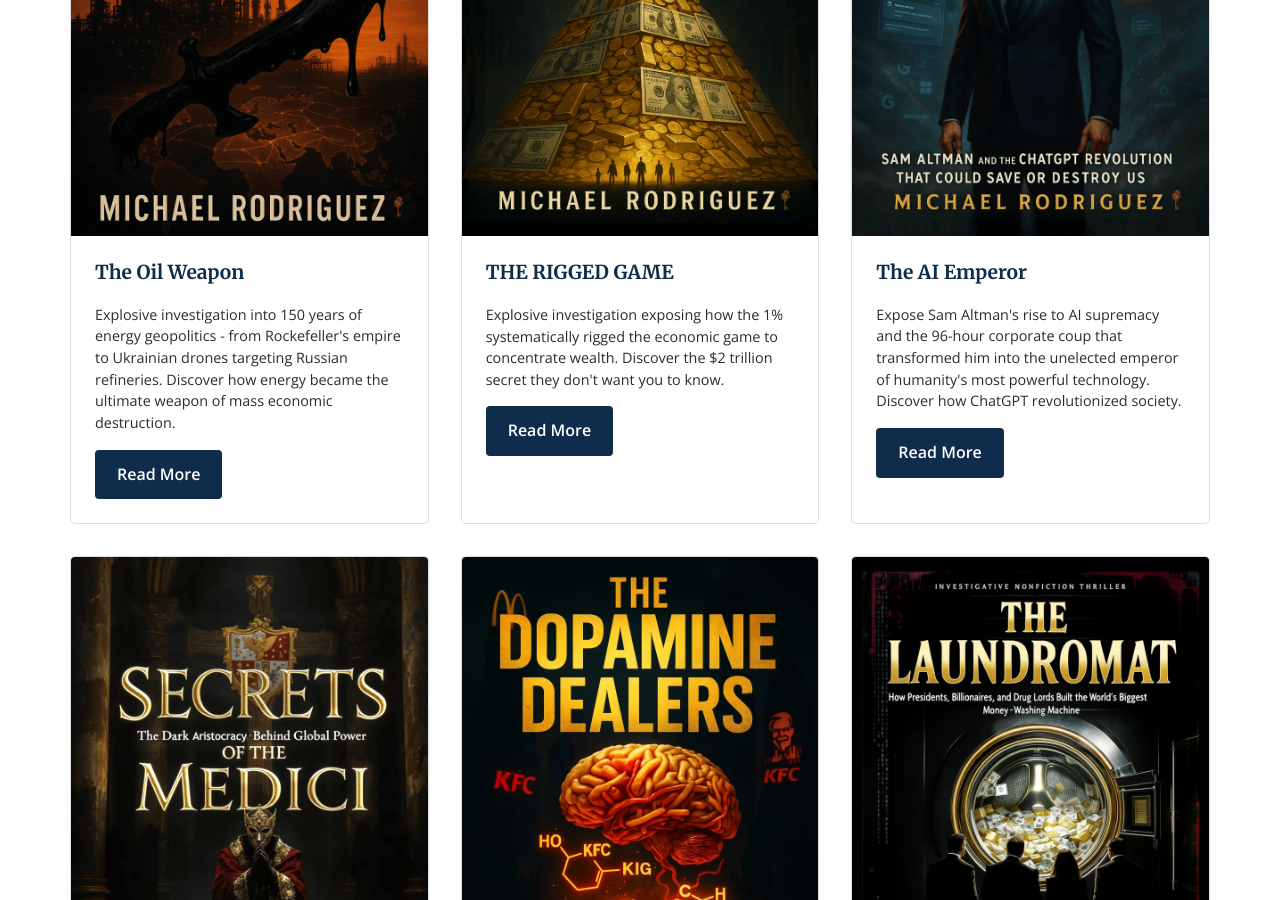
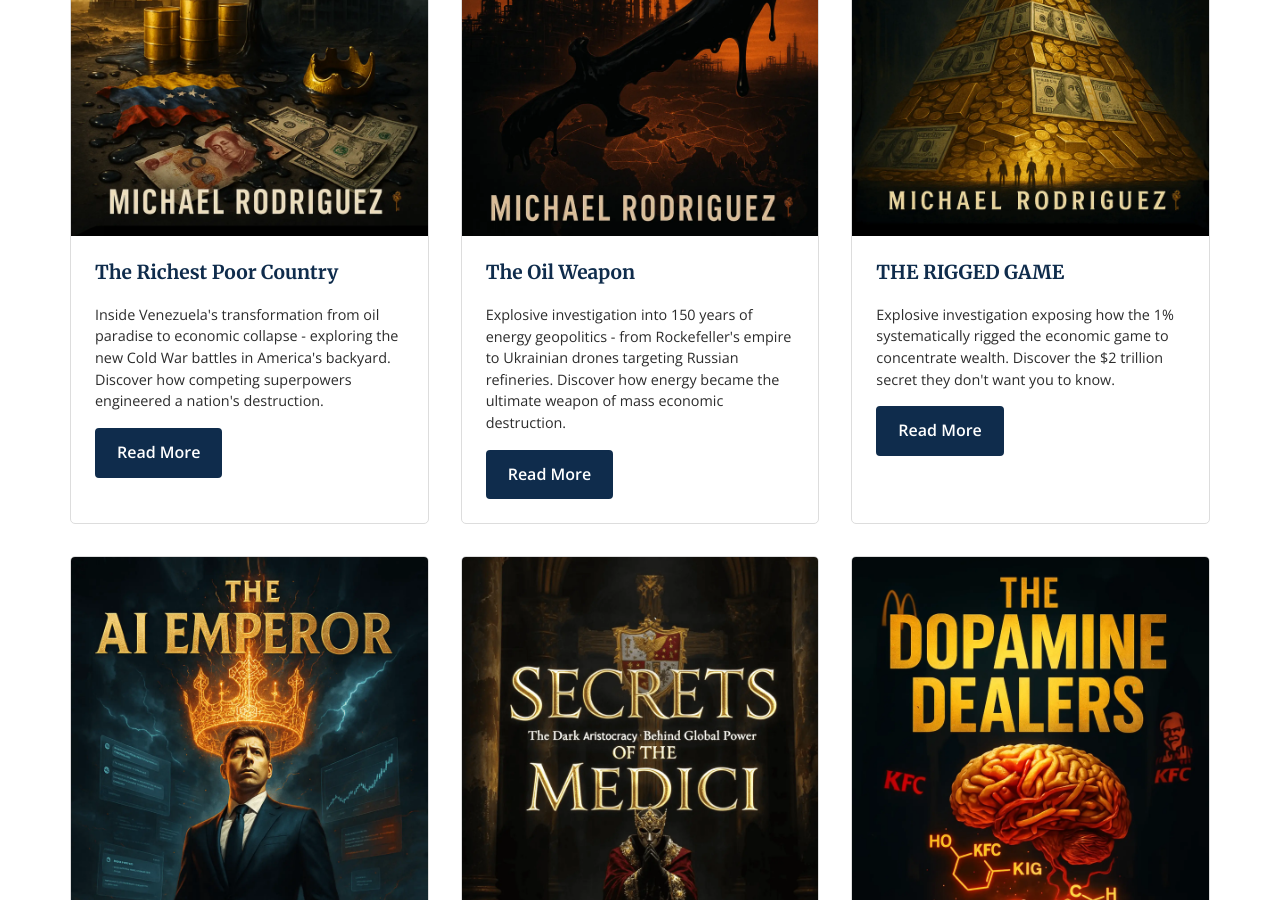
Before and after one commit to Zews123/michael-rodriguez-books, a Jekyll site: the page built from index.md, in a window 1280 px wide and 900 px high, scrolled down 1037 px. Built offline with Jekyll 4.4.1, drawn with Linux system fonts in a browser that asks for light colours.

Commit message:
Update index.md

```diff
--- a/index.md
+++ b/index.md
@@ -26,6 +26,15 @@
 
 ## Latest Books
 <div class="book-grid">
+  <div class="book-card">
+    <img src="{{ site.baseurl }}/assets/images/Richest_Poor_Country.webp" alt="The Richest Poor Country: Venezuela's Oil Curse and the New Cold War in America's Backyard by Michael Rodriguez" style="max-width: 100%; height: auto;" loading="lazy">
+    <div class="book-card-content">
+      <h3>The Richest Poor Country</h3>
+      <p>Inside Venezuela's transformation from oil paradise to economic collapse - exploring the new Cold War battles in America's backyard. Discover how competing superpowers engineered a nation's destruction.</p>
+      <a href="{{ site.baseurl }}/books/Richest_Poor_Country" class="btn">Read More <span class="visually-hidden">about The Richest Poor Country by Michael Rodriguez</span></a>
+    </div>
+  </div>
+
   <div class="book-card">
     <img src="{{ site.baseurl }}/assets/images/Oil_Weapon_Book.webp" alt="The Oil Weapon: How Black Gold Destroys Empires and Controls Nations by Michael Rodriguez" style="max-width: 100%; height: auto;" loading="lazy">
     <div class="book-card-content">
```
